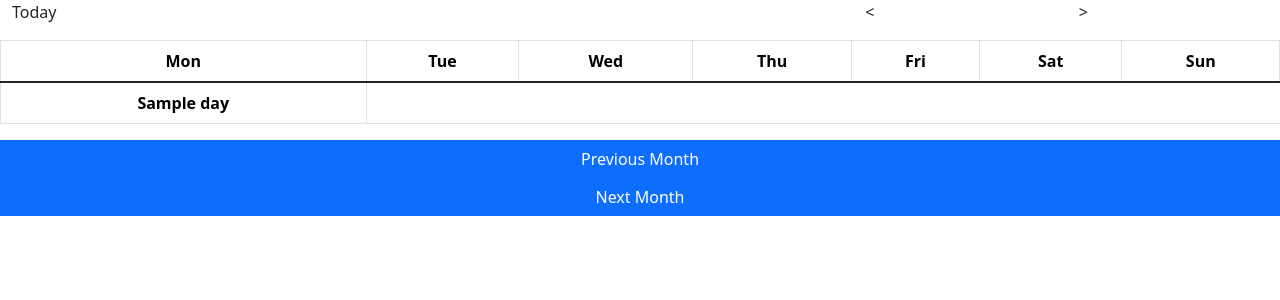
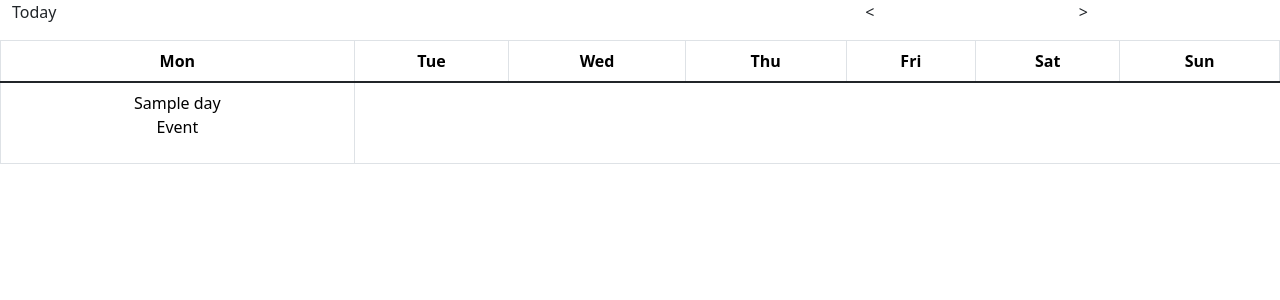
Before and after one commit to ctlaverick/StudyPlanner, a Flask app: template templates/calendar.html in a window 1280 px wide. Shown: the part 56-356 px from the top of the page. Run offline with Flask 3, Linux system fonts and the light colour scheme; the template is opened without the code that fills it: most values are stand-ins (such as "Sample title", 1, 10 or a date in 2020); lists and menus that the app fills with data are empty.

Commit message:
DatabaseV2 Created

```diff
--- a/main.py
+++ b/main.py
@@ -10,12 +10,13 @@ accounts = [
     {
         "Username": "username",
         "Password": "password",
-        "Email": "username@email.com"
+        "Email": "username@email.com",
     },
     {
         "Username": "ctlaverick",
         "Password": "123",
-        "Email": "ctlaverick@email.com"
+        "Email": "ctlaverick@email.com",
+        "Events": [ ["11/03/2024", "Assignment Due"], ["20/03/2024", "Chemistry Test"]],
     },
 ]
 
@@ -89,6 +90,16 @@ def logout():
 
 @app.route("/calendar/<string:username>")
 def calendar_page(*args, **kwargs):
+
+    if 'username' in session:
+        user=session['username']
+    else:
+        return redirect(url_for('login'))
+
+    for account in accounts:
+        if account['username'] == user:
+            user_account = account
+
     print(f"args: {args}")
     print(f"kwargs: {kwargs}")
     cal = calendar.Calendar(firstweekday=0)
@@ -109,7 +120,7 @@ def calendar_page(*args, **kwargs):
             month_days.append(week_days)
             week_days = []
 
-    return render_template("calendar.html", month=month_days, day_date=day_date, current_month=month, username=session['username'])
+    return render_template("calendar.html", month=month_days, day_date=day_date, current_month=month, username=session['username'], user=user)
 
 
 if __name__=="__main__":
--- a/templates/calendar.html
+++ b/templates/calendar.html
@@ -29,19 +29,20 @@
             <tr>
                 {% for day in week %}
                     {% if day == day_date %}
-                    <th class="table-active ">{{ day }}</th>
+                    <td class="table-active ">{{ day }}</td>
                     {% else %}
-                    <th>{{ day }}</th>
+                    <td>
+                        {{ day }}
+                        <div class="container-sm">
+                            <p>Event</p>
+                        </div>
+                    </td>
                     {% endif %}
                 {% endfor %}
             </tr>
             {% endfor %}
         </tbody>
     </table>
-    <div class="row">
-        <a href="{{ url_for('calendar_page', username=username ) }}?user_month=-1&current_month={{ current_month }}" class="btn btn-primary">Previous Month</a>
-        <a href="" class="btn btn-primary">Next Month</a>
-    </div>
 </div>
 
 
```
